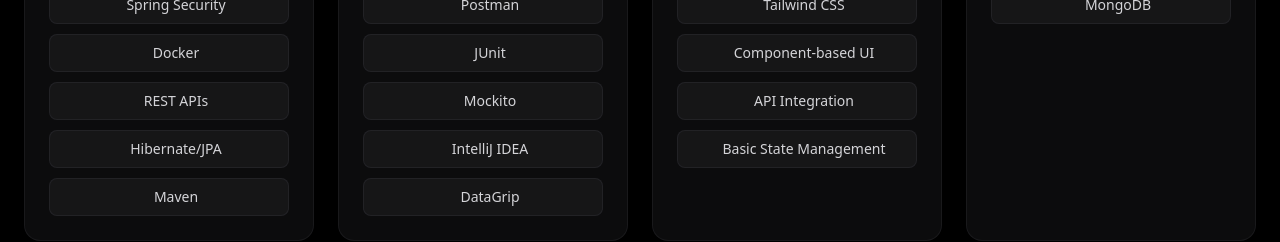
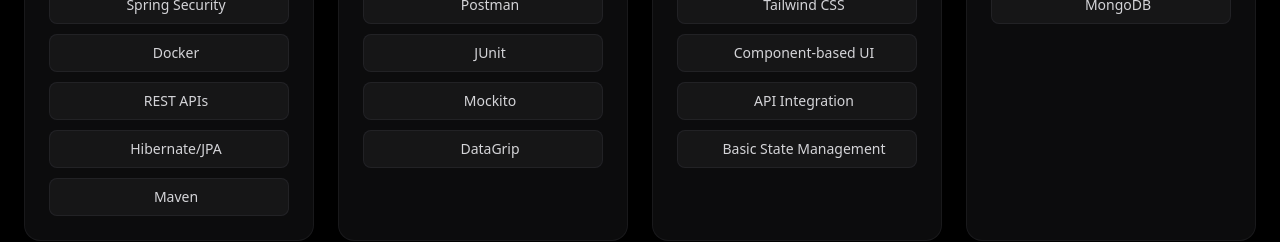
Before and after one commit to Aakashch-code/Portfolio, a React (Vite) app: page / in a window 1280 px wide. Shown: the part 2020-2262 px from the top of the page. Built offline with nearby package versions, Linux system fonts and the light colour scheme.

Commit message:
Update Skills

```diff
--- a/src/componants/Skills.jsx
+++ b/src/componants/Skills.jsx
@@ -23,7 +23,6 @@
             "Postman",
             "JUnit",
             "Mockito",
-            "IntelliJ IDEA",
             "DataGrip"
         ]
     },
```
